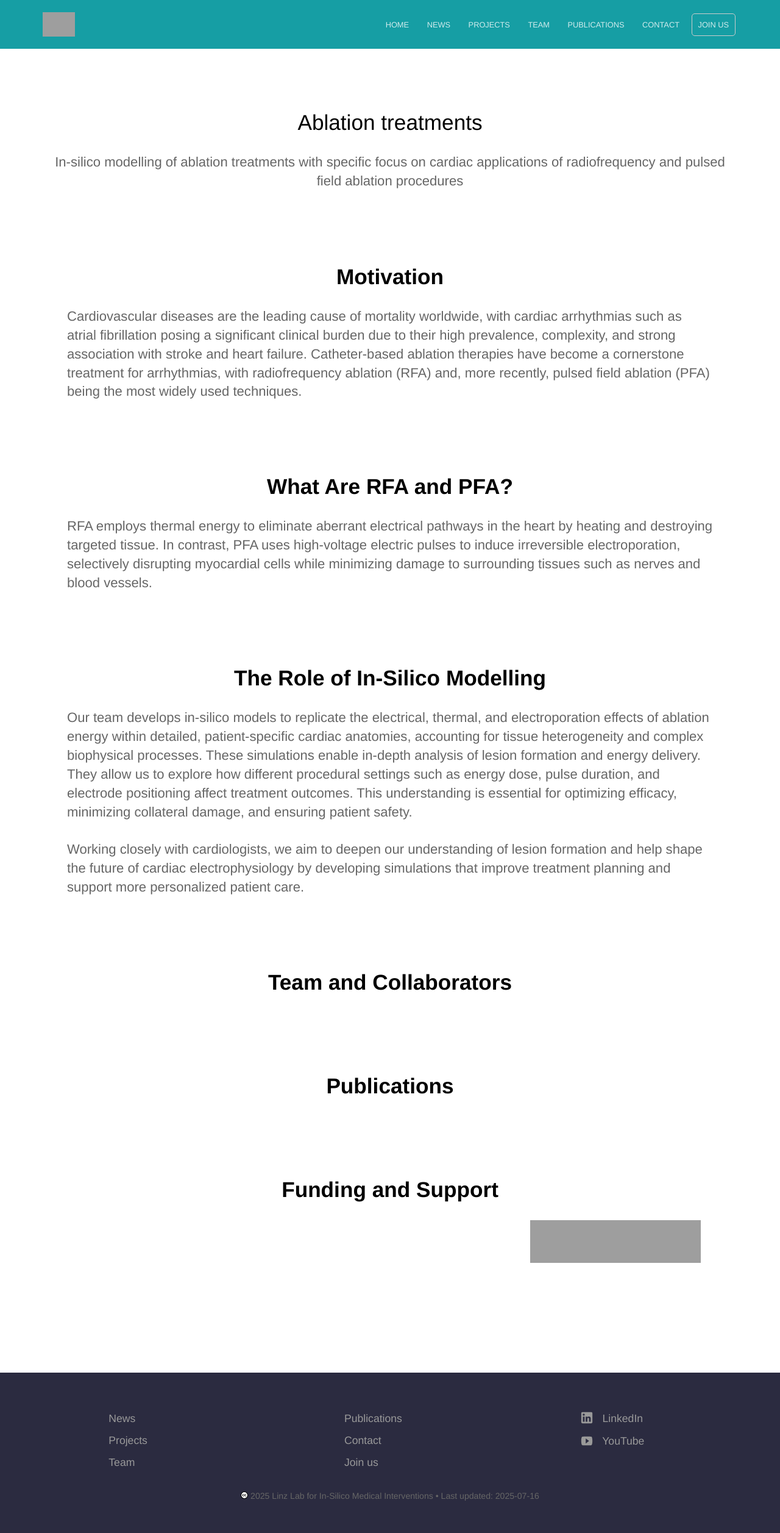
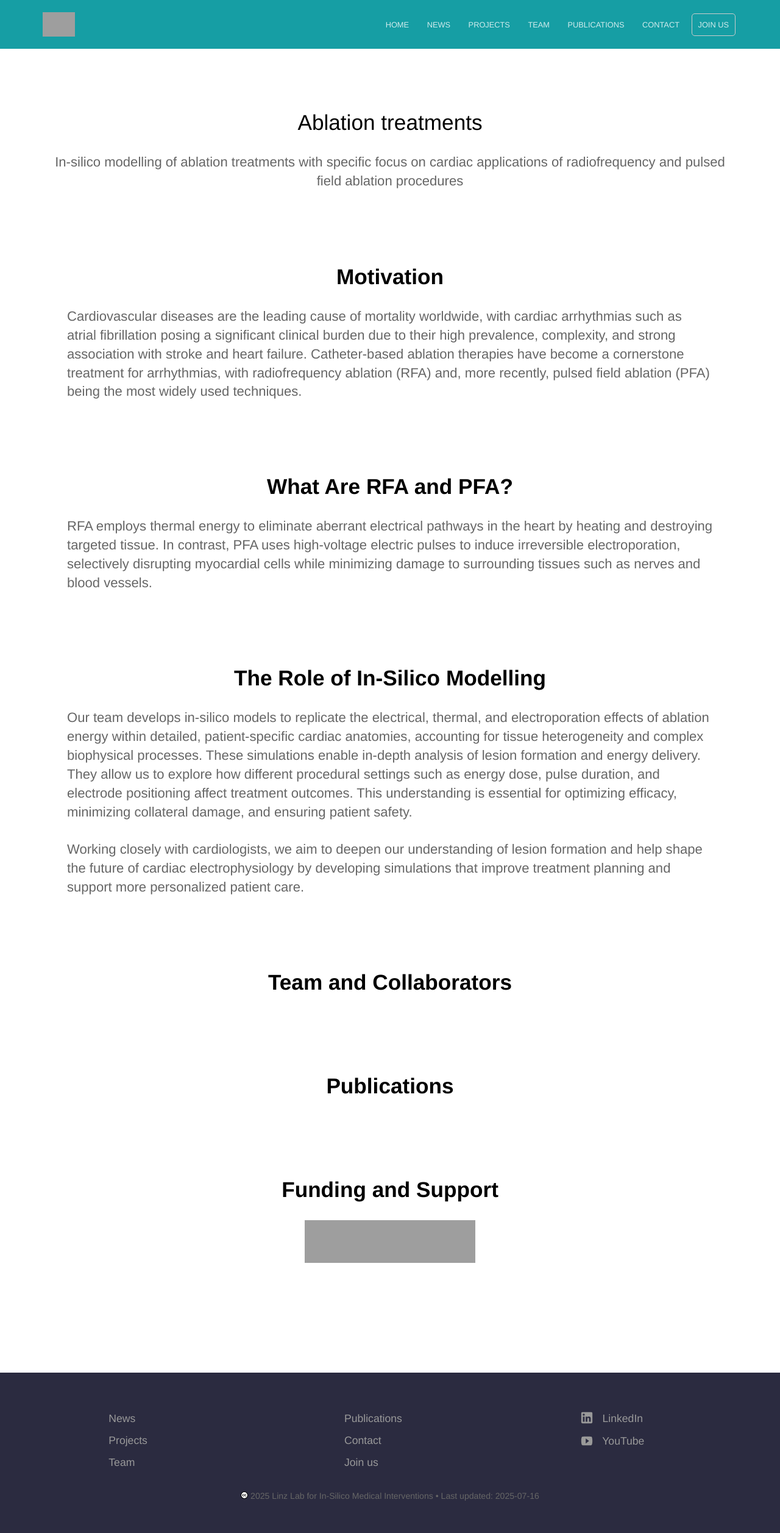
Before and after one commit to linzlabinsilmed/linzlabinsilmed.github.io, a Jekyll site: the page built from projects/ablation.html, in a window 1280 px wide. Shown: the whole page at 61% size. Built offline with Jekyll 4.4.1, drawn with Linux system fonts in a browser that asks for light colours; grey boxes are pictures that could not be loaded.

Commit message:
Update ablation.html

```diff
--- a/projects/ablation.html
+++ b/projects/ablation.html
@@ -11,7 +11,7 @@ description: In-silico modelling of ablation treatments with specific focus on c
 				<h2><strong>{{ project.title }}</strong></h2>
 				<p>{{ project.description }}</p>
 				{% if project.images %}
-					<div class="container flex">
+					<div class="container flex" style="justify-content:center;align-items:center;">
 					{% for image in project.images %}
              						<img src="{{ image }}" style="height:70px; width:auto;"/>
            				{% endfor %}
```
